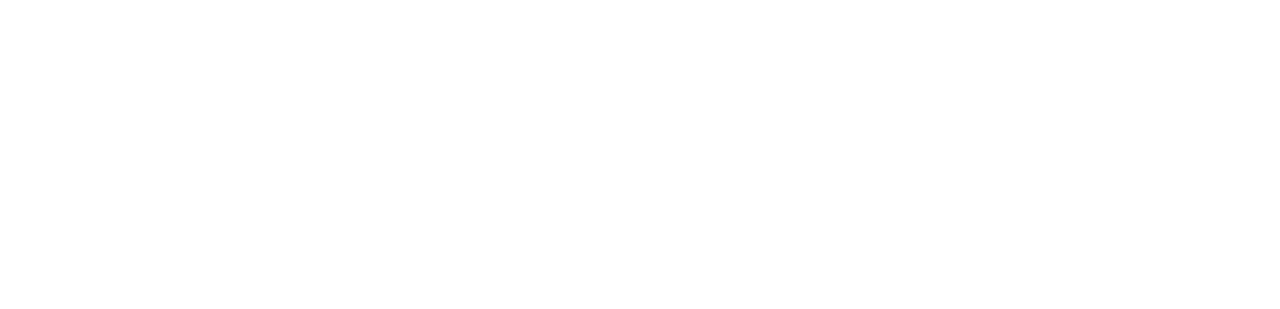
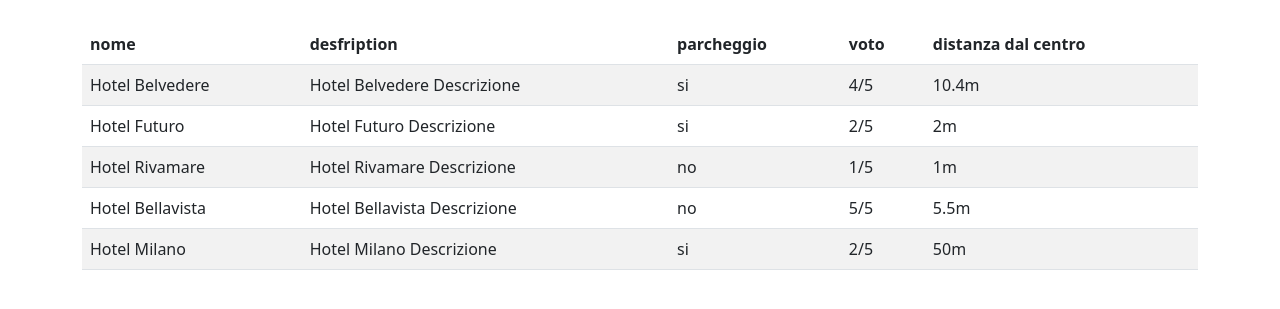
Before and after one commit to Gianluca-Basili/php-hotel, a PHP site: page / in a window 1280 px wide. Before the commit the part shown is empty. Shown: the top 309 px of the page. Run offline with PHP 8.4, Linux system fonts and the light colour scheme.

Commit message:
esercizio finito

```diff
--- a/index.php
+++ b/index.php
@@ -47,9 +47,39 @@
 <head>
     <meta charset="UTF-8">
     <meta name="viewport" content="width=device-width, initial-scale=1.0">
+    <link href="https://cdn.jsdelivr.net/npm/bootstrap@5.3.0/dist/css/bootstrap.min.css" rel="stylesheet" integrity="sha384-9ndCyUaIbzAi2FUVXJi0CjmCapSmO7SnpJef0486qhLnuZ2cdeRhO02iuK6FUUVM" crossorigin="anonymous">
     <title>Document</title>
 </head>
 <body>
+    <div class="container mt-4">
+        <div class="row">
+            <div class="col-12">
+                <table class="table table-striped">
+                    <thead>
+                        <tr>
+                            <th>nome</th>
+                            <th>desfription</th>
+                            <th>parcheggio</th>
+                            <th>voto</th>
+                            <th>distanza dal centro</th>
 
+                        </tr>
+                    </thead>
+                    <tbody>
+                    <?php foreach($hotels as $hotel){ ?>
+                        <tr>
+                            <td><?php echo $hotel['name'];?></td>
+                            <td><?php echo $hotel['description'];?></td>
+                            <td><?php echo $hotel['parking']? 'si' : 'no';?></td>
+                            <td><?php echo $hotel['vote'];?>/5</td>
+                            <td><?php echo $hotel['distance_to_center'];?>m</td>
+
+                        </tr>
+                    <?php } ?>
+                    </tbody>
+                </table>
+            </div>
+        </div>
+    </div>
 </body>
 </html>
```
